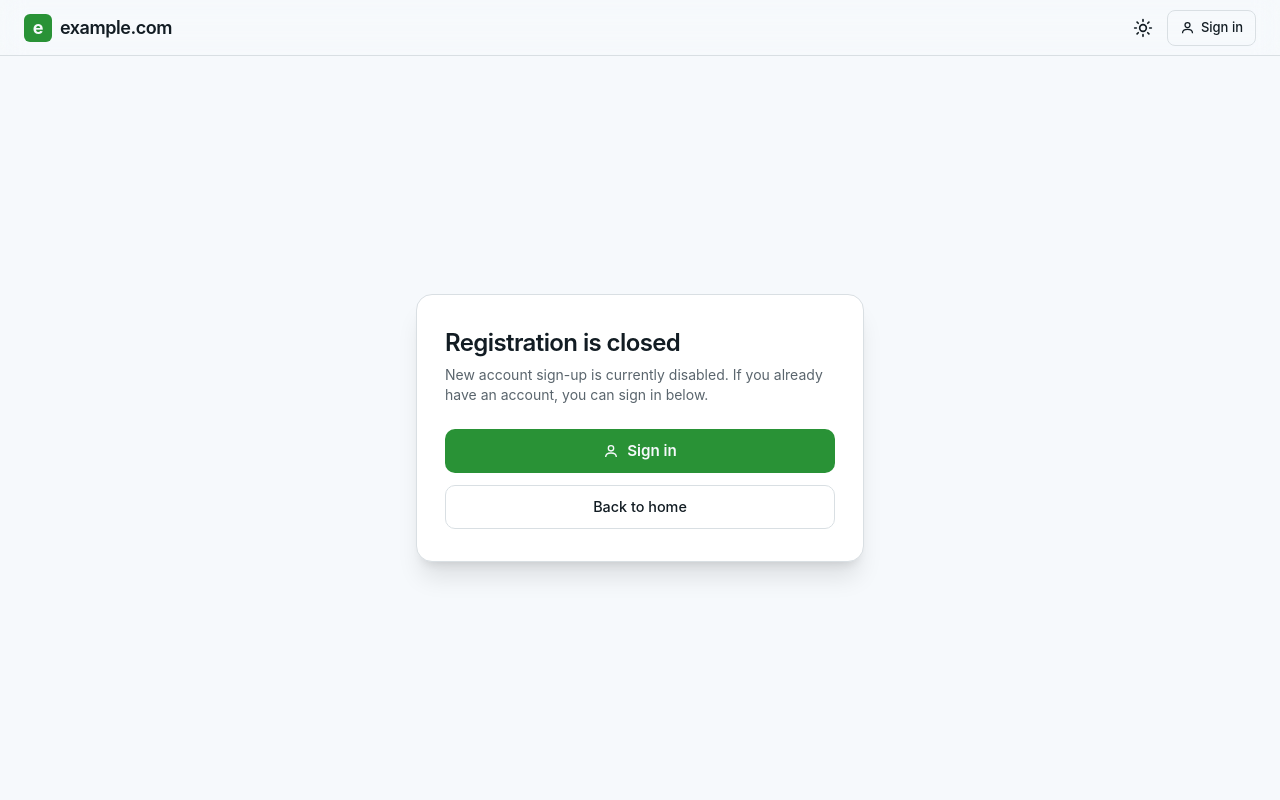
After one commit to enezatech/Enezadocs, a Django app: template templates/account/signup_closed.html in a window 1280 px wide. The commit adds this page. Run offline with Django 5.2, Linux system fonts and the light colour scheme; the template is opened without the code that fills it: values that come from a table or form of the project are taken from there, others are empty; data comes from the database, SQL or seed files in the repository; some libraries are stand-ins or nearby versions.

Commit message:
feat: Add registration toggle to control new user account creation

```diff
--- a/apps/documentation/admin.py
+++ b/apps/documentation/admin.py
@@ -717,6 +717,7 @@ class HomeUpdateInline(admin.TabularInline):
 class HomePageAdmin(admin.ModelAdmin):
     fieldsets = (
         ("Branding", {"fields": ("brand_name", "favicon")}),
+        ("Registration", {"fields": ("allow_registration",)}),
         ("Hero", {"fields": ("hero_eyebrow", "hero_title", "hero_subtitle")}),
         (
             "Quick install",
--- a/apps/documentation/models.py
+++ b/apps/documentation/models.py
@@ -444,6 +444,11 @@ class HomePage(models.Model):
         default="Enezadocs",
         verbose_name="brand name",
     )
+    allow_registration = models.BooleanField(
+        default=True,
+        verbose_name="allow registration",
+        help_text="When disabled, new accounts cannot be created (email or social). Existing users can still sign in.",
+    )
     favicon = models.ImageField(
         upload_to="documentation/branding/",
         blank=True,
--- a/apps/documentation/templates/documentation/home.html
+++ b/apps/documentation/templates/documentation/home.html
@@ -99,7 +99,9 @@
         <button type="submit" class="btn-primary w-full">Sign out</button>
       </form>
       {% else %}
+      {% if home.allow_registration %}
       <a href="{% url 'account_signup' %}" class="btn-secondary w-full">Create account</a>
+      {% endif %}
       <a href="{% url 'account_login' %}" class="btn-primary w-full">
         <svg width="16" height="16" viewBox="0 0 24 24" fill="none" stroke="currentColor" stroke-width="2"><path d="M12 12a4 4 0 1 0 0-8 4 4 0 0 0 0 8Z"/><path d="M4 21c0-4 3.5-6 8-6s8 2 8 6"/></svg>
         <span>Sign in</span>
@@ -367,7 +369,9 @@
         <h3 class="eyebrow mb-3">Account</h3>
         <ul class="grid gap-2 text-sm text-muted">
           <li><a href="{% url 'account_login' %}" class="footer-link">Sign in</a></li>
+          {% if home.allow_registration %}
           <li><a href="{% url 'account_signup' %}" class="footer-link">Create account</a></li>
+          {% endif %}
           <li><a href="{% url 'account_login' %}" class="footer-link">Support</a></li>
         </ul>
       </div>
--- a/config/settings.py
+++ b/config/settings.py
@@ -200,6 +200,7 @@ ACCOUNT_LOGIN_METHODS = {"email"}
 ACCOUNT_SIGNUP_FIELDS = ["email*", "password1*", "password2*"]
 ACCOUNT_UNIQUE_EMAIL = True
 ACCOUNT_EMAIL_VERIFICATION = "optional"
+ACCOUNT_ADAPTER = "documentation.adapters.DocumentationAccountAdapter"
 SOCIALACCOUNT_LOGIN_ON_GET = True
 
 SOCIALACCOUNT_PROVIDERS = {
--- a/templates/account/login.html
+++ b/templates/account/login.html
@@ -54,9 +54,11 @@
         <button type="submit" class="btn-primary mt-1">Sign in</button>
       </form>
 
+      {% if home.allow_registration %}
       <div class="px-7 pb-8">
         <p class="text-center text-sm text-muted">New here? <a href="{% url 'account_signup' %}" class="font-medium underline underline-offset-2" style="color:var(--accent-fg)">Create an account</a></p>
       </div>
+      {% endif %}
     </div>
   </div>
 </main>
--- /dev/null
+++ b/templates/account/signup_closed.html
@@ -0,0 +1,24 @@
+{% extends "documentation/base.html" %}
+
+{% block title %}Registration closed · Documentation{% endblock %}
+
+{% block content %}
+<main class="flex-1 min-h-0 overflow-y-auto scroll-col flex items-center justify-center px-6 py-12">
+  <div class="w-full max-w-md">
+    <div class="rounded-2xl border border-line bg-surface shadow-xl overflow-hidden">
+      <div class="px-7 pt-8 pb-6">
+        <h1 class="text-2xl font-semibold tracking-tight">Registration is closed</h1>
+        <p class="mt-1.5 text-sm text-muted">New account sign-up is currently disabled. If you already have an account, you can sign in below.</p>
+      </div>
+
+      <div class="px-7 pb-8 grid gap-3">
+        <a href="{% url 'account_login' %}" class="btn-primary">
+          <svg width="16" height="16" viewBox="0 0 24 24" fill="none" stroke="currentColor" stroke-width="2"><path d="M12 12a4 4 0 1 0 0-8 4 4 0 0 0 0 8Z"/><path d="M4 21c0-4 3.5-6 8-6s8 2 8 6"/></svg>
+          <span>Sign in</span>
+        </a>
+        <a href="{% url 'home' %}" class="btn-secondary">Back to home</a>
+      </div>
+    </div>
+  </div>
+</main>
+{% endblock %}
```
Also changed, not shown: apps/documentation/adapters.py (added, +15 -0 lines), .kilo/plans/1791640517330-registration-toggle-plan.md (added), README.md, apps/documentation/migrations/0015_homepage_allow_registration.py (added).
